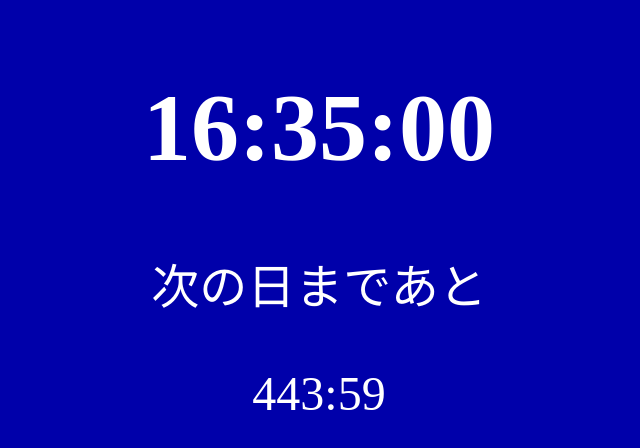
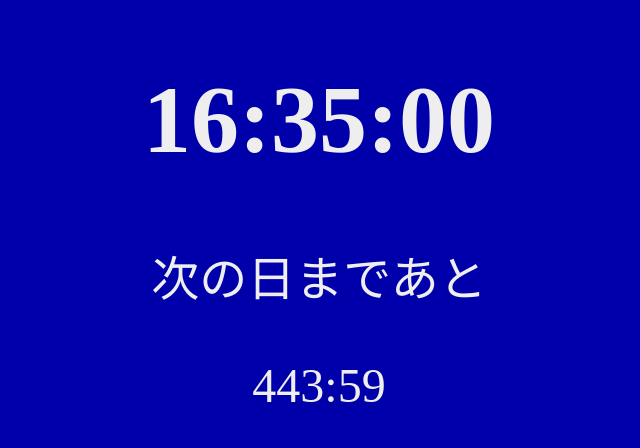
Before and after one commit to nakano1120/alermtimer, a plain HTML site: page index.html in a window 1280 px wide. Shown: the whole page, without its empty margins (321-961 px from the left). Drawn offline with Linux system fonts and the light colour scheme.

Commit message:
一部スタイルの変更

```diff
--- a/index.html
+++ b/index.html
@@ -6,8 +6,8 @@
     <link rel="stylesheet" href="style.css">
   </head>
   <body>
-    <div class="container">
-      <h1 id="nowtimer">00:00:00</h1>
+    <div id="container">
+      <h1><div id="nowtimer">00:00:00</div></h1>
       <p><span id="next"></span>まであと</p>
       <div id="timer">00：00:00</div>
       <div class="controls">
--- a/style.css
+++ b/style.css
@@ -1,10 +1,13 @@
 body{
     font-size:300%;
     text-align: center;
+    margin:0;
+}
+#container{
+    display:inline-block;
+    width:100%;
+    height:100vh;
+    margin: 0 auto;
     background-color:#0000aa;
-    color:#ffffff;
+    color:#eeeeee;
 }
-.container{
-    display:inline-block;
-    margin: 0 auto;
-}
```
